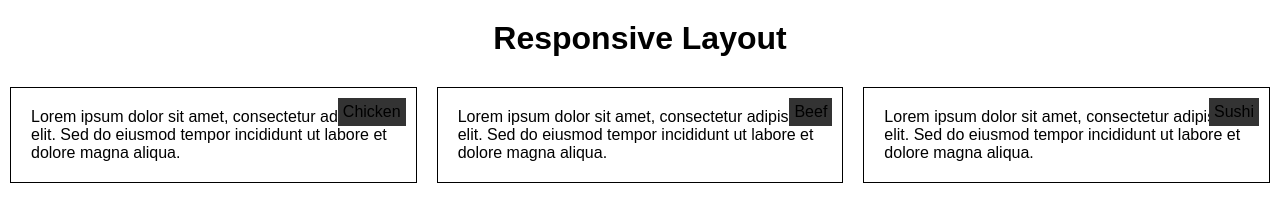
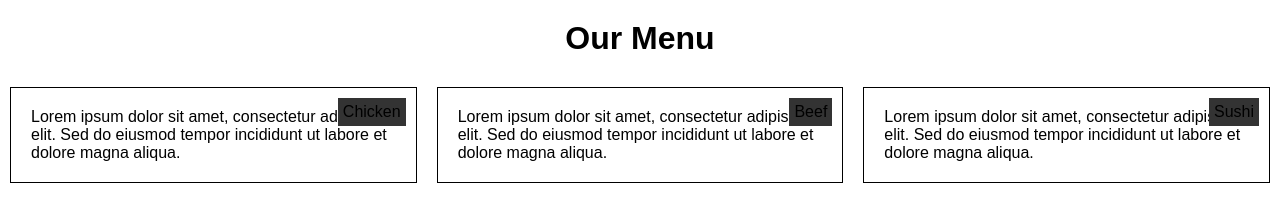
Before and after one commit to unnz13/Module2-solution, a plain HTML site: page index.html in a window 1280 px wide. Drawn offline with Linux system fonts and the light colour scheme.

Commit message:
Update index.html

```diff
--- a/index.html
+++ b/index.html
@@ -3,12 +3,12 @@
 <head>
     <meta charset="UTF-8">
     <meta name="viewport" content="width=device-width, initial-scale=1.0">
-    <title>Responsive Layout</title>
+    <title>Our Menu</title>
     <link rel="stylesheet" href="css/styles.css">
 </head>
 <body>
     <header>
-        <h1>Responsive Layout</h1>
+        <h1>Our Menu</h1>
     </header>
     <main>
         <section class="section" id="section1">
```
